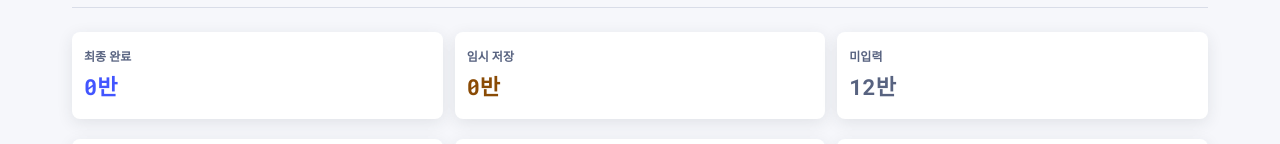
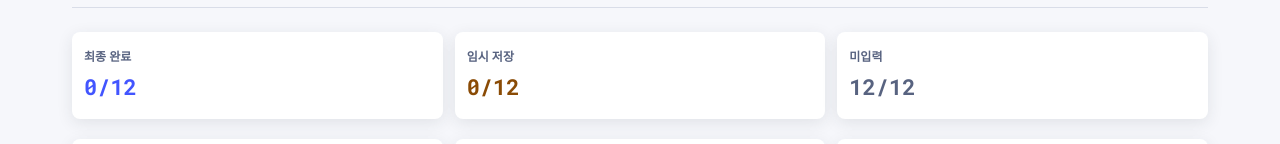
Before and after one commit to pobydev/fieldtripchecker, a Next.js app: page /trip/lotte in a window 1280 px wide. Shown: the part 177-321 px from the top of the page. Built offline with nearby package versions, Linux system fonts and the light colour scheme; no server answers; the database is empty; a web font is replaced by a local one.

Commit message:
Show status counts out of total classes

```diff
--- a/components/AdminPage.tsx
+++ b/components/AdminPage.tsx
@@ -171,9 +171,9 @@ export function AdminPage() {
         <SummaryCard label="전체 참여" value={summary.participant} />
         <SummaryCard label="전체 불참" value={summary.absent} danger />
         {activeDay === "lotte" ? <SummaryCard label="연간이용권" value={summary.annualPass} /> : null}
-        <SummaryCard label="최종 완료" value={summary.finalized} success />
-        <SummaryCard label="임시 저장" value={summary.draft} warning />
-        <SummaryCard label="미입력" value={summary.pending} />
+        <SummaryCard label="최종 완료" value={`${summary.finalized}/12`} success />
+        <SummaryCard label="임시 저장" value={`${summary.draft}/12`} warning />
+        <SummaryCard label="미입력" value={`${summary.pending}/12`} />
       </section>
 
       <section className="grid gap-3 md:hidden">
@@ -242,7 +242,7 @@ export function AdminPage() {
   );
 }
 
-function SummaryCard({ label, value, danger = false, warning = false, success = false }: { label: string; value: number; danger?: boolean; warning?: boolean; success?: boolean }) {
+function SummaryCard({ label, value, danger = false, warning = false, success = false }: { label: string; value: number | string; danger?: boolean; warning?: boolean; success?: boolean }) {
   const valueClass = danger ? "text-danger" : warning ? "text-[#8a4b05]" : success ? "text-quizlet-violet" : "text-stormcloud-ink";
   return (
     <div className="card py-4">
--- a/components/ClassSelectPage.tsx
+++ b/components/ClassSelectPage.tsx
@@ -52,9 +52,9 @@ export function ClassSelectPage({ dayKey }: { dayKey: DayKey }) {
       />
 
       <div className="mb-5 grid grid-cols-3 gap-2 sm:gap-3">
-        <Summary label="최종 완료" value={summary.finalized} tone="emerald" />
-        <Summary label="임시 저장" value={summary.draft} tone="amber" />
-        <Summary label="미입력" value={summary.pending} tone="slate" />
+        <Summary label="최종 완료" value={`${summary.finalized}/12`} tone="emerald" />
+        <Summary label="임시 저장" value={`${summary.draft}/12`} tone="amber" />
+        <Summary label="미입력" value={`${summary.pending}/12`} tone="slate" />
       </div>
 
       {loading ? <LoadingBox /> : null}
@@ -101,12 +101,12 @@ export function ClassSelectPage({ dayKey }: { dayKey: DayKey }) {
   );
 }
 
-function Summary({ label, value, tone }: { label: string; value: number; tone: "emerald" | "amber" | "slate" }) {
+function Summary({ label, value, tone }: { label: string; value: number | string; tone: "emerald" | "amber" | "slate" }) {
   const color = tone === "emerald" ? "text-quizlet-violet" : tone === "amber" ? "text-[#8a4b05]" : "text-slate-text";
   return (
     <div className="card px-3 py-4">
       <p className="text-[12px] font-semibold text-slate-text">{label}</p>
-      <p className={`mt-1 font-mono text-[22px] font-bold ${color}`}>{value}반</p>
+      <p className={`mt-1 font-mono text-[22px] font-bold ${color}`}>{value}</p>
     </div>
   );
 }
```
